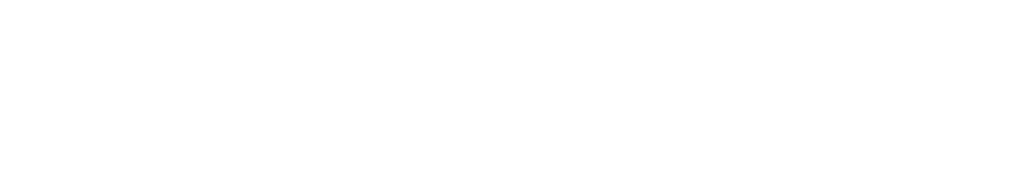
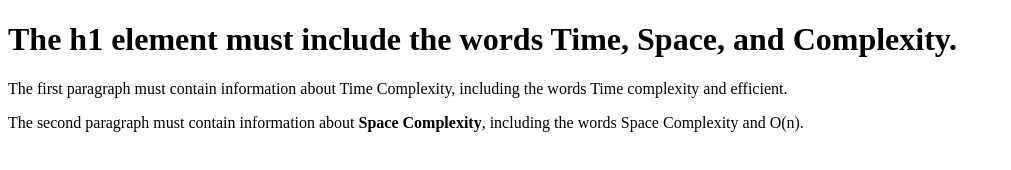
Before and after one commit to acciojob/time-and-space-complexity-skshig, a website: page main.html in a window 1280 px wide. Shown: the whole page, without its empty margins (0-1011 px from the left). Drawn offline with Linux system fonts and the light colour scheme.

Commit message:
created a submission

```diff
--- a/main.html
+++ b/main.html
@@ -8,7 +8,11 @@
 
 <body>
 	<!-- the entire body must be written by student -->
-    <script type="text/javascript" src="./script.js">
+	<h1>The h1 element must include the words Time, Space, and Complexity.</h1>
+    <p>The first paragraph must contain information about Time Complexity, including the words Time complexity and efficient.</p>
+	<p>The second paragraph must contain information about <b>Space Complexity</b>, including the words Space Complexity and O(n).</p>
+
+	<script type="text/javascript" src="./script.js">
 </script>
 
 </body>
```
